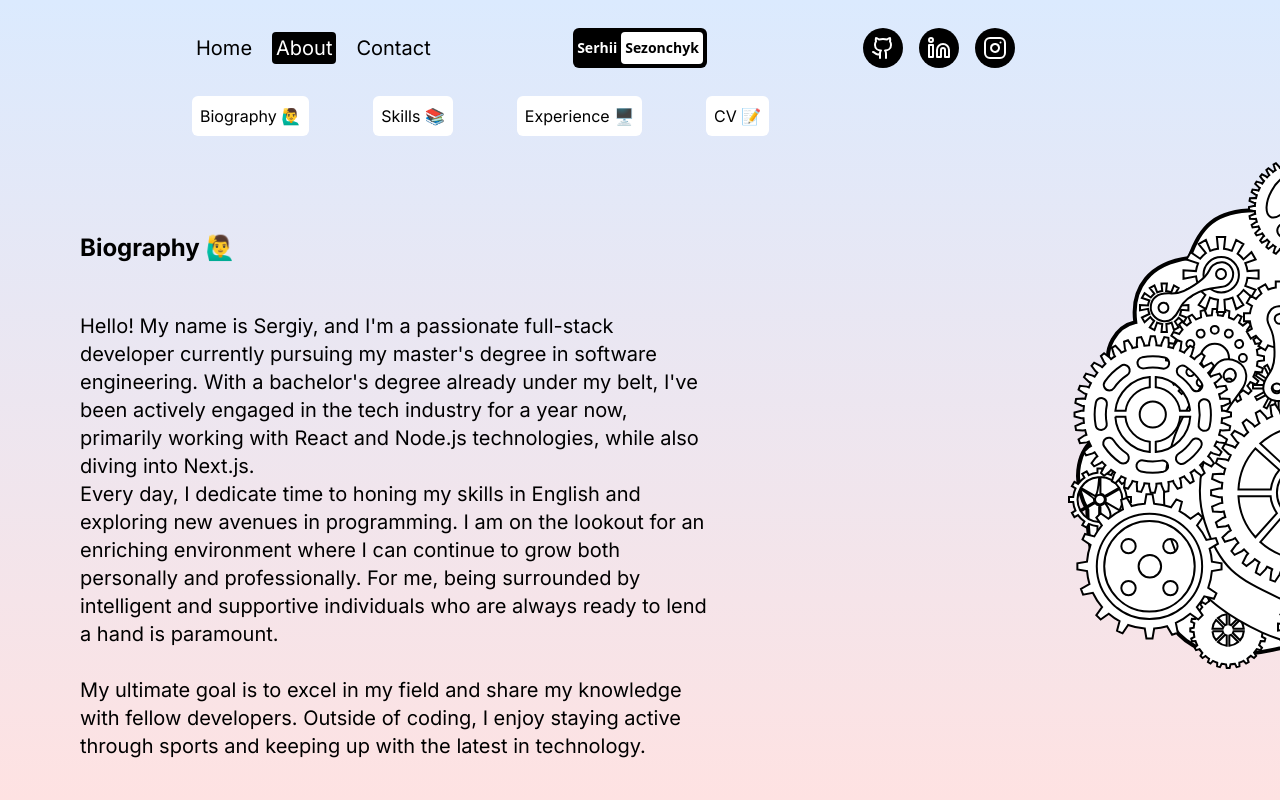
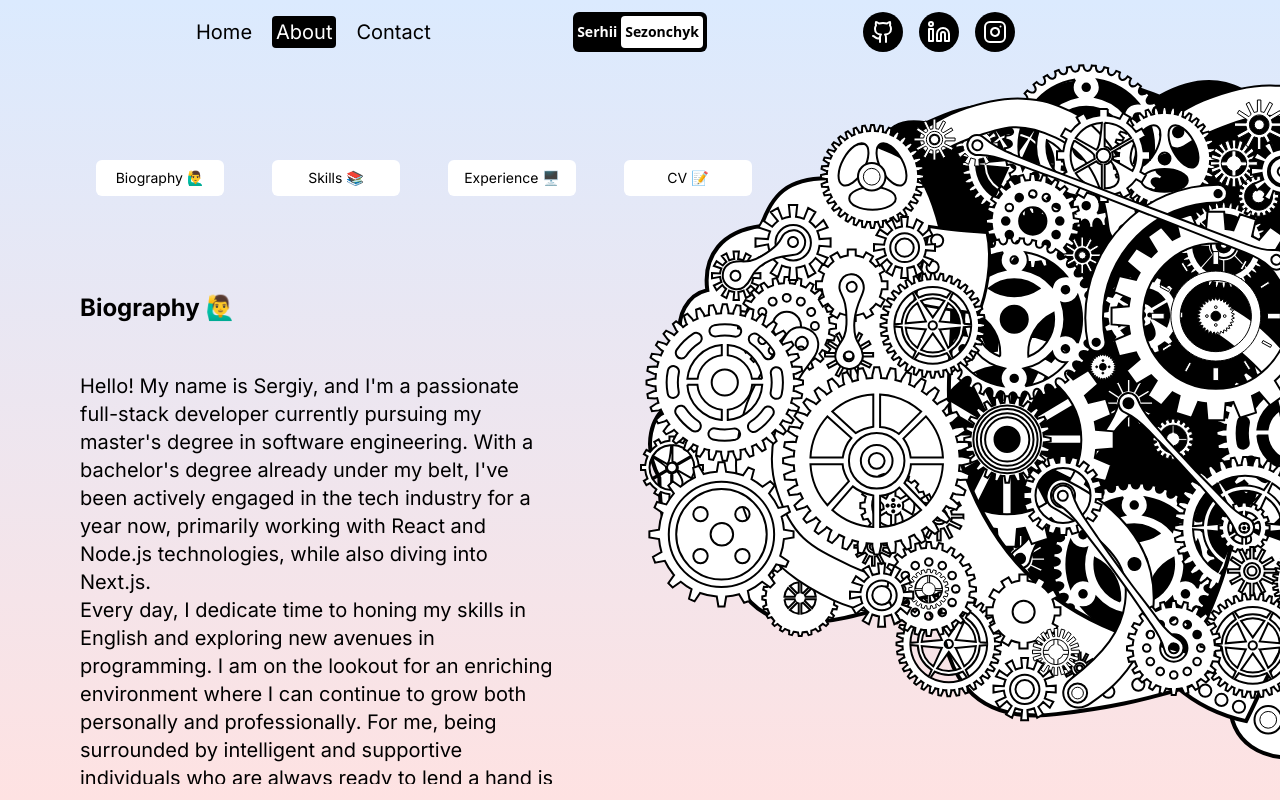
Before and after one commit to serhiisezonchyk/portfolio, a Next.js app: page /about in a window 1280 px wide. Built offline with nearby package versions, Linux system fonts and the light colour scheme.

Commit message:
fix mobile screen view

```diff
--- a/app/about/page.jsx
+++ b/app/about/page.jsx
@@ -105,24 +105,36 @@ const AboutPage = () => {
         className='h-full overflow-scroll lg:flex scroll-smooth'
         ref={containerRef}
       >
-        <div>
+        <div className='lg:w-2/3 xl:w-1/2'>
+          {/* ABOUT CONTAINER */}
+          <div className='p-4 sm:p-8 md:p-12 lg:p-20 pt-8 lg:pt-12 xl:pt-24 flex flex-col gap-24 md:gap-32 lg:gap-48 xl:gap-64 '>
             {/* NAVIGATION */}
-          <div className='px-4 sm:px-8 md:px-12 lg:px-20 xl:px-48 flex flex-row gap-4 sm:gap-8 md:gap-12 lg:gap-16'>
-            <a className='p-2 bg-white rounded-md' href='#biography'>
+            <div className='hidden sm:flex px-4 text-xs md:text-sm text-center  flex-row gap-4 sm:gap-8 md:gap-12 md:mb-[-3rem] lg:mb-[-7rem] xl:mb-[-10rem]'>
+              <a
+                className='p-2 min-w-[20%] md:min-w-32 bg-white rounded-md'
+                href='#biography'
+              >
                 Biography 🙋‍♂️
               </a>
-            <a className='p-2 bg-white rounded-md' href='#skills'>
+              <a
+                className='p-2 min-w-[20%] md:min-w-32 bg-white rounded-md'
+                href='#skills'
+              >
                 Skills 📚
               </a>
-            <a className='p-2 bg-white rounded-md' href='#experience'>
+              <a
+                className='p-2 min-w-[20%] md:min-w-32 bg-white rounded-md'
+                href='#experience'
+              >
                 Experience 🖥️
               </a>
-            <a className='p-2 bg-white rounded-md' href='#cv'>
+              <a
+                className='p-2 min-w-[20%] md:min-w-32 bg-white rounded-md'
+                href='#cv'
+              >
                 CV 📝
               </a>
             </div>
-          {/* ABOUT CONTAINER */}
-          <div className='p-4 sm:p-8 md:p-12 lg:p-20 pt-8 lg:pt-12 xl:pt-24 flex flex-col gap-24 md:gap-32 lg:gap-48 xl:gap-64 lg:w-2/3 lg:pr-0 xl:1/2'>
             {/* BIOGRAPHY  SECTION*/}
             <section id='biography' className=''>
               <div className='flex flex-col gap-12 justify-center'>
@@ -131,11 +143,11 @@ const AboutPage = () => {
                 {/* BIOGRAPHY TEXT */}
                 <p className='text-xl'>
                   Hello! My name is Sergiy, and I&apos;m a passionate full-stack
-                  developer currently pursuing my master&apos;s degree in software
-                  engineering. With a bachelor&apos;s degree already under my belt,
-                  I&apos;ve been actively engaged in the tech industry for a year
-                  now, primarily working with React and Node.js technologies,
-                  while also diving into Next.js. <br />
+                  developer currently pursuing my master&apos;s degree in
+                  software engineering. With a bachelor&apos;s degree already
+                  under my belt, I&apos;ve been actively engaged in the tech
+                  industry for a year now, primarily working with React and
+                  Node.js technologies, while also diving into Next.js. <br />
                   Every day, I dedicate time to honing my skills in English and
                   exploring new avenues in programming. I am on the lookout for
                   an enriching environment where I can continue to grow both
@@ -204,7 +216,6 @@ const AboutPage = () => {
                 initial={{ x: '-300px' }}
                 animate={isSkillRefInView ? { x: 0 } : {}}
                 className='skills-list flex gap-4 flex-wrap'
-
               >
                 {skills.map((skill, index) => (
                   <motion.li
--- a/app/components/navbar.jsx
+++ b/app/components/navbar.jsx
@@ -1,26 +1,13 @@
 'use client';
-import { GithubIcon, InstagramIcon, LinkedinIcon } from 'lucide-react';
 import Link from 'next/link';
 import NavLink from '@/components/navLink';
 import React, { useState } from 'react';
 import { motion } from 'framer-motion';
+import { contactLinks } from '../../utils/data';
 const links = [
   { url: '/', title: 'Home' },
   { url: '/about', title: 'About' },
-  // { url: '/portfolio', title: 'Portfolio' },
   { url: '/contact', title: 'Contact' },
-];
-
-const contactLinks = [
-  { url: 'https://github.com/serhiisezonchyk', ContactIcon: GithubIcon },
-  {
-    url: 'https://www.linkedin.com/in/serhiisznch/',
-    ContactIcon: LinkedinIcon,
-  },
-  {
-    url: 'https://www.instagram.com/nxthing______/',
-    ContactIcon: InstagramIcon,
-  },
 ];
 
 const Navbar = () => {
@@ -81,7 +68,7 @@ const Navbar = () => {
       <ul className='hidden md:flex gap-4 w-1/3'>
         {links.map((link) => (
           <li key={link.url}>
-            <NavLink link={link}/>
+            <NavLink link={link} />
           </li>
         ))}
       </ul>
@@ -148,7 +135,7 @@ const Navbar = () => {
                 className='w-full flex'
                 key={link.url}
               >
-                <NavLink link={link} isMobile={true}/>
+                <NavLink link={link} isMobile={true} />
               </motion.li>
             ))}
           </motion.ul>
--- a/app/components/transitionProvider.jsx
+++ b/app/components/transitionProvider.jsx
@@ -20,7 +20,7 @@ const TransitionProvider = ({ children }) => {
           transition={{ duration: 0.5, ease: 'easeOut' }}
         />
         <motion.div
-          className='fixed m-auto top-0 bottom-0 left-0 right-0 text-white text-8xl cursor-default z-50 w-fit h-fit'
+          className='fixed m-auto top-0 bottom-0 left-0 right-0 text-white text-2xl md:text-8xl cursor-default z-50 w-fit h-fit'
           initial={{ opacity: 1 }}
           animate={{
             opacity: 0,
@@ -31,17 +31,17 @@ const TransitionProvider = ({ children }) => {
           exit={{ opacity: 0 }}
           transition={{ duration: 0.8, ease: 'easeOut' }}
         >
-          {pathname.substring(1).toUpperCase()}
+          {pathname !== '/' ? pathname.substring(1).toUpperCase() : 'HOME'}
         </motion.div>
         <motion.div
           className='h-screen w-screen fixed bg-black rounded-t-[100px] bottom-0 z-40'
           initial={{ height: '140vh' }}
           animate={{ height: '0', transition: { delay: 0.5 } }}
         />
-        <header className='h-12 lg:h-24'>
+        <header className='h-12 py-4 md:h-16 '>
           <Navbar />
         </header>
-        <main className='h-[calc(100vh-3rem)] lg:h-[calc(100vh-6rem)] overflow-scroll'>
+        <main className='h-[calc(100vh-4rem)] lg:h-[calc(100vh-5rem)] overflow-scroll'>
           {children}
         </main>
       </div>
--- a/app/contact/page.jsx
+++ b/app/contact/page.jsx
@@ -34,7 +34,7 @@ const ContactPage = () => {
         </div>
 
         {/* FORM CONTAINER */}
-        <div className='text-sm h-[60%] flex flex-col gap-4 md:gap-8 justify-center lg:h-[90%] lg:w-1/2 bg-red-50 rounded-xl md:text-lg p-12 overflow-scroll'>
+        <div className='text-sm h-[60%] flex flex-col gap-4 md:gap-8 justify-center lg:h-[90%] lg:w-1/2 bg-red-50 rounded-xl md:text-lg p-12 overflow-scroll lg:self-center'>
           <div className='flex flex-col justify-center gap-2'>
             <p>📧Write me by email:</p>
             <a
--- a/app/page.tsx
+++ b/app/page.tsx
@@ -1,6 +1,8 @@
 'use client';
 import Image from 'next/image';
 import { motion } from 'framer-motion';
+import { contactLinks } from '../utils/data';
+import Link from 'next/link';
 export default function Home() {
   return (
     <motion.div
@@ -11,19 +13,36 @@ export default function Home() {
     >
       <section className='h-full flex flex-col lg:flex-row px-4 sm:px-8 md:px-12 lg:px-20 xl:px-48 overflow-scroll '>
         {/* IMAGE-CONTAINER */}
-        <div className='hidden sm:block sm:h-1/2 lg:h-full lg:w-1/2 sm:relative z-0'>
+        <div className='hidden sm:block sm:h-1/3 md:h-1/2 lg:h-full lg:w-1/2 sm:relative z-0'>
           <Image src='/hero.png' alt='Man' fill className='object-contain' />
         </div>
         {/* TEXT-CONTAINER */}
-        <div className='h-full sm:h-1/2 lg:h-full lg:w-1/2 flex flex-col gap-8 items-center justify-center z-1 '>
+        <div className='h-full sm:h-2/3 py-4 md:h-1/2 lg:h-full lg:w-1/2 flex flex-col gap-8 items-center justify-between '>
+          {/* LINKS CONTAINER */}
+          <div className='flex h-1/3 justify-end flex-col align-center gap-4'>
+            {/* LINKS */}
+            <ul className='flex md:hidden gap-4 w-full justify-center '>
+              {contactLinks.map((link) => (
+                <li key={link.url}>
+                  <Link
+                    className='flex justify-center items-center bg-black p-2 rounded-full transition-all duration-300 ease-in hover:scale-105'
+                    href={link.url}
+                    target='blank'
+                  >
+                    <link.ContactIcon className='text-white' />
+                  </Link>
+                </li>
+              ))}
+            </ul>
             {/* TITLE  */}
             <div className='flex flex-col gap-2 text-center relative'>
-            <h1 className='text-4xl md:text-6xl font-bold tracking-[-2px]	'>
+              <h1 className='text-4xl md:text-5xl font-bold tracking-[-2px]	'>
                 Serhii Sezonchyk
               </h1>
               <h2 className='font-bold text-gray-500 tracking-[1px] md:text-md lg:text-xl'>
                 React.js/Node.js/Next.js Developer
               </h2>
+            </div>
           </div>
 
           {/* DESCRIPTION */}
--- a/app/portfolio/page.jsx
+++ /dev/null
@@ -1,18 +0,0 @@
-'use client';
-import React from 'react';
-import { motion } from 'framer-motion';
-
-const PortfolioPage = () => {
-  return (
-    <motion.div
-      className='h-full'
-      initial={{ y: '-200vh' }}
-      animate={{ y: '0%' }}
-      transition={{ duration: 1 }}
-    >
-      <div>Portfolio</div>
-    </motion.div>
-  );
-};
-
-export default PortfolioPage;
--- /dev/null
+++ b/utils/data.ts
@@ -0,0 +1,14 @@
+import { GithubIcon, InstagramIcon, LinkedinIcon } from 'lucide-react';
+import { ContactLink } from './types';
+
+export const contactLinks: ContactLink[] = [
+  { url: 'https://github.com/serhiisezonchyk', ContactIcon: GithubIcon },
+  {
+    url: 'https://www.linkedin.com/in/serhiisznch/',
+    ContactIcon: LinkedinIcon,
+  },
+  {
+    url: 'https://www.instagram.com/nxthing______/',
+    ContactIcon: InstagramIcon,
+  },
+];
--- /dev/null
+++ b/utils/types.ts
@@ -0,0 +1,6 @@
+import { LucideIcon } from 'lucide-react';
+
+export interface ContactLink {
+  url: string;
+  ContactIcon: LucideIcon; // Assuming Lucide icons accept size and color props
+}
```
Also changed, not shown: 1 other file (tests, documents, lock files or other folders). Lines whose indentation alone changed are shown as unchanged.
